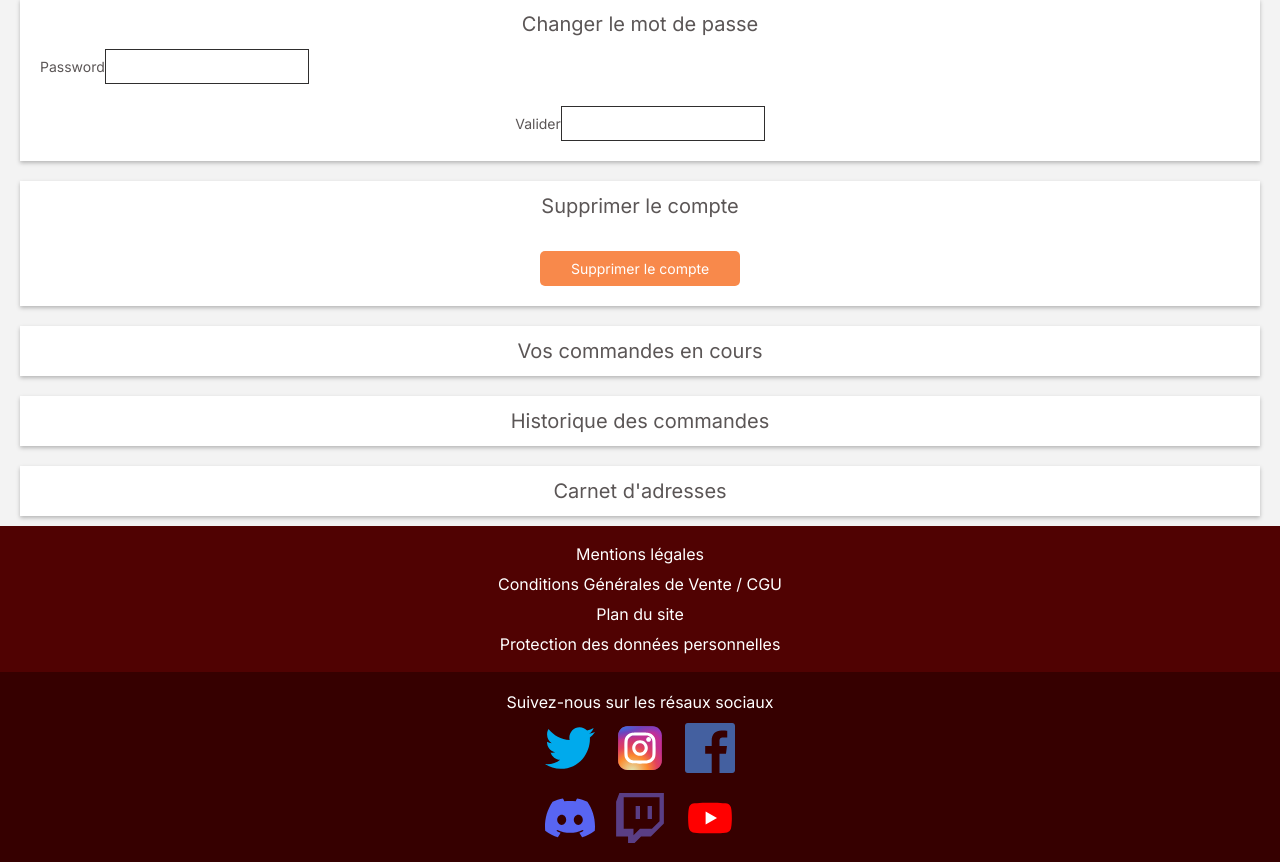
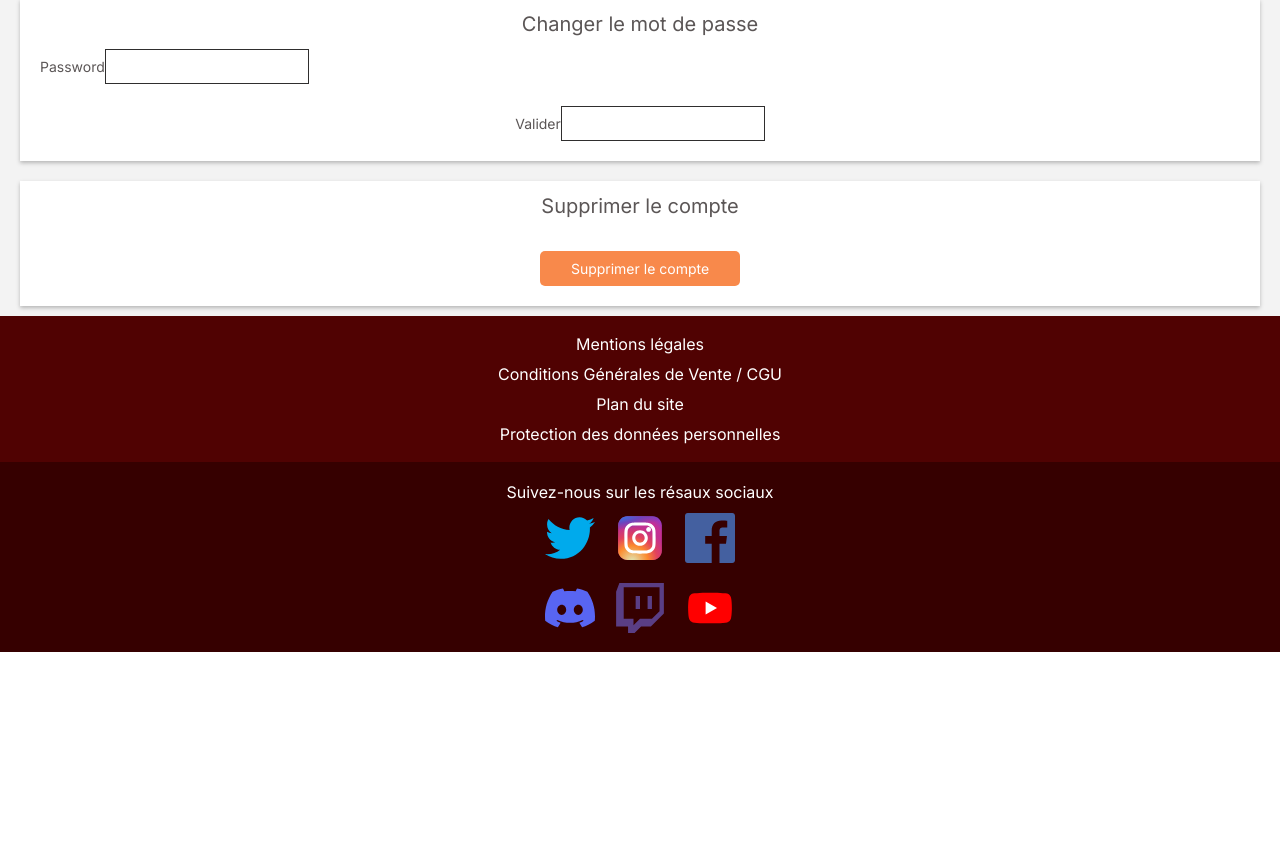
Before and after one commit to Xaphan67/TechTreckMarket, a Symfony app: template templates/utilisateur/index.html.twig in a window 1280 px wide. Shown: the part 942-1804 px from the top of the page. After the commit the page ends 1594 px from the top, so only its background shows below. Run offline with Twig, Linux system fonts and the light colour scheme; the template is opened without the code that fills it, so the values that code supplies are empty; form fields are guessed from the names that the template uses; some libraries are stand-ins or nearby versions.

Commit message:
Fix : User profile started with all sections visible

```diff
--- a/public/css/style.css
+++ b/public/css/style.css
@@ -116,9 +116,20 @@ main {
     padding: 10px 20px;
 }
 
+.sub-conteneur-visible {
+    display: flex;
+}
+
+.sub-conteneur-invisible {
+    display: none;
+}
+
+.conteneur-principal {
+    display: flex;
+}
+
 .conteneur-principal,
 .sub-conteneur {
-    display: flex;
     flex-direction: column;
     gap: 20px;
 }
--- a/templates/utilisateur/index.html.twig
+++ b/templates/utilisateur/index.html.twig
@@ -28,7 +28,7 @@
             </div>
         </div>
     </div>
-    <div id="infos" class="sub-conteneur">
+    <div id="infos" class="sub-conteneur sub-conteneur-visible">
         <div class="conteneur">
             <h2>Vos informations personelles</h2>
             <div class="formulaire">
@@ -82,7 +82,7 @@
             </div>
         </div>
     </div>
-    <div id="commandes" class="sub-conteneur">
+    <div id="commandes" class="sub-conteneur sub-conteneur-invisible">
         <div class="conteneur">
             <h2>Vos commandes en cours</h2>
         </div>
@@ -90,7 +90,7 @@
             <h2>Historique des commandes</h2>
         </div>
     </div>
-    <div id="adresses" class="sub-conteneur">
+    <div id="adresses" class="sub-conteneur sub-conteneur-invisible">
         <div class="conteneur">
             <h2>Carnet d'adresses</h2>
         </div>
@@ -105,39 +105,48 @@
     const menuCommandes = document.getElementById("menuCommandes");
     const adresses = document.getElementById("adresses");
     const menuAdresses = document.getElementById("menuAdresses");
-    const classToChange = "pc-actif"
+    const classMenu = "pc-actif"
 
     /* Action lorsqu'on clique sur "Mes informations" */
     menuInfos.addEventListener("click", function()
     {
-        menuInfos.classList.add(classToChange)
-        infos.style.display = "flex";
-        menuCommandes.classList.remove(classToChange)
-        commandes.style.display = "none";
-        menuAdresses.classList.remove(classToChange)
-        adresses.style.display = "none";
+        menuInfos.classList.add(classMenu)
+        infos.classList.remove("sub-conteneur-invisible")
+        infos.classList.add("sub-conteneur-visible")
+        menuCommandes.classList.remove(classMenu)
+        commandes.classList.remove("sub-conteneur-visible")
+        commandes.classList.add("sub-conteneur-invisible")
+        menuAdresses.classList.remove(classMenu)
+        adresses.classList.remove("sub-conteneur-visible")
+        adresses.classList.add("sub-conteneur-invisible")
     })
 
     /* Action lorsqu'on clique sur "Mes commandes" */
     menuCommandes.addEventListener("click", function()
     {
-        menuInfos.classList.remove(classToChange)
-        infos.style.display = "none";
-        menuCommandes.classList.add(classToChange)
-        commandes.style.display = "flex";
-        menuAdresses.classList.remove(classToChange)
-        adresses.style.display = "none";
+        menuInfos.classList.remove(classMenu)
+        infos.classList.remove("sub-conteneur-visible")
+        infos.classList.add("sub-conteneur-invisible")
+        menuCommandes.classList.add(classMenu)
+        commandes.classList.remove("sub-conteneur-invisible")
+        commandes.classList.add("sub-conteneur-visible")
+        menuAdresses.classList.remove(classMenu)
+        adresses.classList.remove("sub-conteneur-visible")
+        adresses.classList.add("sub-conteneur-invisible")
     })
 
     /* Action lorsqu'on clique sur "Mes adresses" */
     menuAdresses.addEventListener("click", function()
     {
-        menuInfos.classList.remove(classToChange)
-        infos.style.display = "none";
-        menuCommandes.classList.remove(classToChange)
-        commandes.style.display = "none";
-        menuAdresses.classList.add(classToChange)
-        adresses.style.display = "flex";
+        menuInfos.classList.remove(classMenu)
+        infos.classList.remove("sub-conteneur-visible")
+        infos.classList.add("sub-conteneur-invisible")
+        menuCommandes.classList.remove(classMenu)
+        commandes.classList.remove("sub-conteneur-visible")
+        commandes.classList.add("sub-conteneur-invisible")
+        menuAdresses.classList.add(classMenu)
+        adresses.classList.remove("sub-conteneur-invisible")
+        adresses.classList.add("sub-conteneur-visible")
     })
 </script>
 
```
